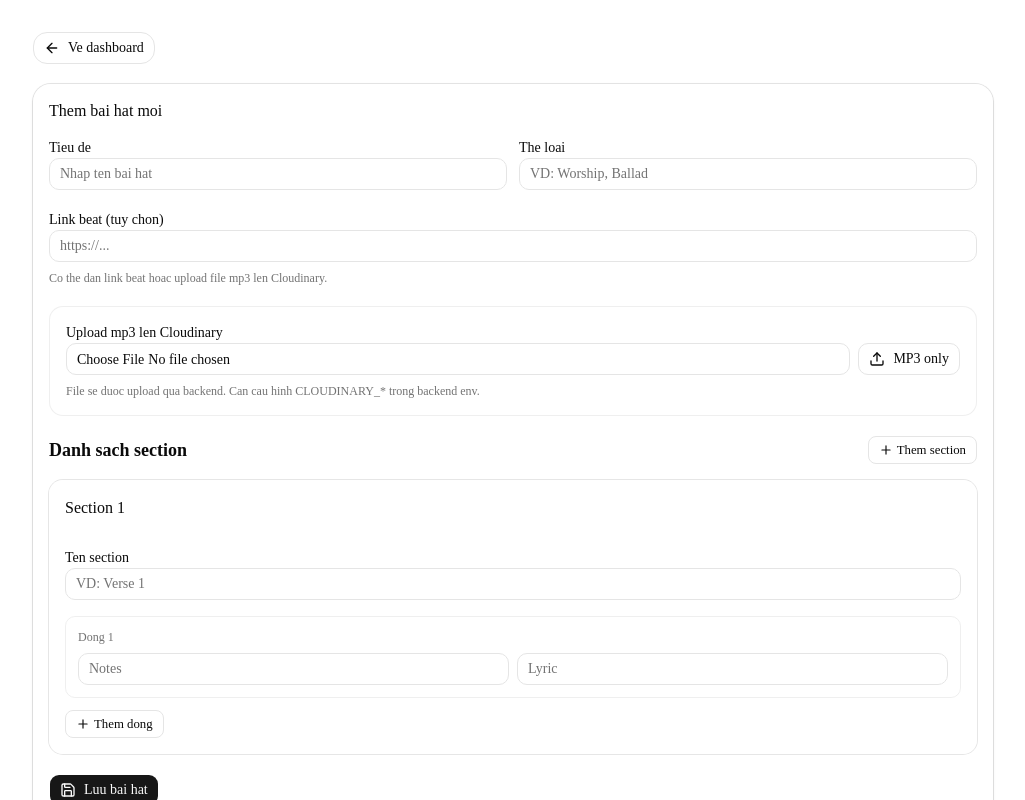
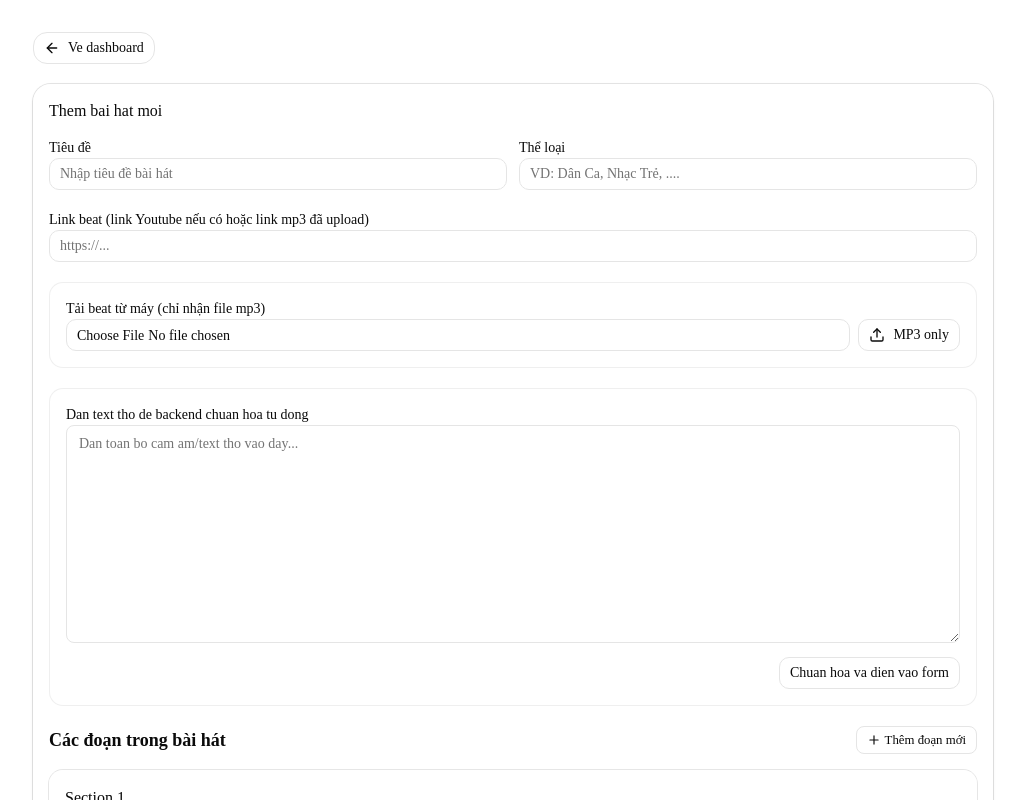
Before and after one commit to ivakavych-kartoshka/sheet-music-app-client, a Next.js app: page /dashboard/new in a window 1280 px wide. Shown: the top 800 px of the page, without its empty margins (127-1152 px from the left). Built offline with nearby package versions, Linux system fonts and the light colour scheme.

Commit message:
Add normalize lyrics and notes

```diff
--- a/app/dashboard/components/song-form.tsx
+++ b/app/dashboard/components/song-form.tsx
@@ -7,6 +7,7 @@ import {
 	getSongById,
 	type CreateSongInput,
 	type CreateSongSectionInput,
+	normalizeSong,
 	updateSong,
 	uploadAudioFile,
 } from "@/app/lib/api";
@@ -43,11 +44,13 @@ export function SongForm({ mode, songId, onSaved }: SongFormProps) {
 	const [title, setTitle] = useState("");
 	const [category, setCategory] = useState("");
 	const [audioUrl, setAudioUrl] = useState("");
+	const [rawInput, setRawInput] = useState("");
 	const [sections, setSections] = useState<SongSectionForm[]>([
 		createEmptySection(),
 	]);
 	const [loadingSong, setLoadingSong] = useState(isEditMode);
 	const [uploadingAudio, setUploadingAudio] = useState(false);
+	const [normalizing, setNormalizing] = useState(false);
 	const [submitting, setSubmitting] = useState(false);
 	const [message, setMessage] = useState<string | null>(null);
 	const [error, setError] = useState<string | null>(null);
@@ -56,12 +59,32 @@ export function SongForm({ mode, songId, onSaved }: SongFormProps) {
 		setTitle("");
 		setCategory("");
 		setAudioUrl("");
+		setRawInput("");
 		setSections([createEmptySection()]);
+	};
+
+	const applyNormalizedPayload = (payload: CreateSongInput) => {
+		setTitle(payload.title?.trim() || "");
+		setCategory(payload.category?.trim() || "");
+		setAudioUrl(payload.audioUrl?.trim() || "");
+		setSections(
+			payload.sections && payload.sections.length > 0
+				? payload.sections.map((section) => ({
+						title: section.title?.trim() || "",
+						lines:
+							section.lines && section.lines.length > 0
+								? section.lines.map((line) => ({
+										lyric: line.lyric || " ",
+										notes: line.notes || " ",
+									}))
+								: [createEmptyLine()],
+				  }))
+				: [createEmptySection()],
+		);
 	};
 
 	useEffect(() => {
 		if (!isEditMode || !songId) {
-      setLoadingSong(false);
 			return;
 		}
 
@@ -105,7 +128,6 @@ export function SongForm({ mode, songId, onSaved }: SongFormProps) {
 			}
 		};
 
-    // eslint-disable-next-line react-hooks/set-state-in-effect
 		void fetchSong();
 
 		return () => {
@@ -216,16 +238,63 @@ export function SongForm({ mode, songId, onSaved }: SongFormProps) {
 		);
 	};
 
+	const handleNormalizeFromRawText = async () => {
+		if (isEditMode) {
+			return;
+		}
+
+		const rawText = rawInput.trim();
+		if (!rawText) {
+			setError("Vui long dan text tho truoc khi chuan hoa.");
+			return;
+		}
+
+		try {
+			setError(null);
+			setMessage(null);
+			setNormalizing(true);
+
+			const normalized = await normalizeSong({
+				rawText,
+				title: title.trim() || undefined,
+				category: category.trim() || undefined,
+				audioUrl: audioUrl.trim() || undefined,
+			});
+
+			if (!normalized.payload) {
+				setError("Khong nhan duoc du lieu chuan hoa tu backend.");
+				return;
+			}
+
+			applyNormalizedPayload(normalized.payload);
+			setMessage(
+				`Da chuan hoa ${normalized.meta?.sectionsCount ?? normalized.payload.sections.length} section tu text tho.`,
+			);
+		} catch {
+			setError("Chuan hoa that bai. Kiem tra format text hoac backend va thu lai.");
+		} finally {
+			setNormalizing(false);
+		}
+	};
+
 	const buildPayload = (): CreateSongInput | null => {
 		const normalizedSections: CreateSongSectionInput[] = sections
 			.map((section) => ({
 				title: section.title.trim(),
-        lines: section.lines
-          .map((line) => ({
-            lyric: line.lyric.trim(),
-            notes: line.notes.trim(),
-          }))
-          .filter((line) => line.lyric && line.notes),
+				lines: section.lines.reduce<CreateSongSectionInput["lines"]>((acc, line) => {
+					const lyric = line.lyric.trim();
+					const notes = line.notes.trim();
+
+					if (!lyric && !notes) {
+						return acc;
+					}
+
+					acc.push({
+						lyric: lyric || " ",
+						notes: notes || " ",
+					});
+					return acc;
+				}, []),
 			}))
 			.filter((section) => section.title && section.lines.length > 0);
 
@@ -298,31 +367,31 @@ export function SongForm({ mode, songId, onSaved }: SongFormProps) {
 					<div className="grid gap-3 sm:grid-cols-2">
 						<div className="space-y-2">
 							<label className="text-sm font-medium" htmlFor="title">
-                Tieu de
+								Tiêu đề
 							</label>
 							<Input
 								id="title"
 								value={title}
 								onChange={(event) => setTitle(event.target.value)}
-                placeholder="Nhap ten bai hat"
+								placeholder="Nhập tiêu đề bài hát"
 							/>
 						</div>
 						<div className="space-y-2">
 							<label className="text-sm font-medium" htmlFor="category">
-                The loai
+								Thể loại
 							</label>
 							<Input
 								id="category"
 								value={category}
 								onChange={(event) => setCategory(event.target.value)}
-                placeholder="VD: Worship, Ballad"
+								placeholder="VD: Dân Ca, Nhạc Trẻ, ...."
 							/>
 						</div>
 					</div>
 
 					<div className="space-y-2">
 						<label className="text-sm font-medium" htmlFor="audio-url">
-              Link beat (tuy chon)
+							Link beat (link Youtube nếu có hoặc link mp3 đã upload)
 						</label>
 						<Input
 							id="audio-url"
@@ -330,14 +399,11 @@ export function SongForm({ mode, songId, onSaved }: SongFormProps) {
 							onChange={(event) => setAudioUrl(event.target.value)}
 							placeholder="https://..."
 						/>
-            <p className="text-xs text-muted-foreground">
-              Co the dan link beat hoac upload file mp3 len Cloudinary.
-            </p>
 					</div>
 
 					<div className="space-y-2 rounded-xl border border-border/60 bg-background/60 p-4">
 						<label className="text-sm font-medium" htmlFor="audio-file">
-              Upload mp3 len Cloudinary
+							Tải beat từ máy (chỉ nhận file mp3)
 						</label>
 						<div className="flex flex-col gap-2 sm:flex-row sm:items-center">
 							<Input
@@ -356,7 +422,7 @@ export function SongForm({ mode, songId, onSaved }: SongFormProps) {
 								{uploadingAudio ? (
 									<>
 										<Loader2 className="h-4 w-4 animate-spin" />
-                    Dang upload...
+										Đang tải...
 									</>
 								) : (
 									<>
@@ -366,17 +432,47 @@ export function SongForm({ mode, songId, onSaved }: SongFormProps) {
 								)}
 							</Button>
 						</div>
-            <p className="text-xs text-muted-foreground">
-              File se duoc upload qua backend. Can cau hinh CLOUDINARY_* trong backend env.
-            </p>
 					</div>
+
+					{!isEditMode && (
+						<div className="space-y-2 rounded-xl border border-border/60 bg-background/60 p-4">
+							<label className="text-sm font-medium" htmlFor="raw-input">
+								Dan text tho de backend chuan hoa tu dong
+							</label>
+							<textarea
+								id="raw-input"
+								value={rawInput}
+								onChange={(event) => setRawInput(event.target.value)}
+								rows={10}
+								placeholder="Dan toan bo cam am/text tho vao day..."
+								className="w-full rounded-md border border-input bg-background px-3 py-2 text-sm outline-none ring-offset-background transition-colors placeholder:text-muted-foreground focus-visible:ring-2 focus-visible:ring-ring"
+							/>
+							<div className="flex justify-end">
+								<Button
+									type="button"
+									variant="outline"
+									onClick={handleNormalizeFromRawText}
+									disabled={normalizing || submitting}
+								>
+									{normalizing ? (
+										<>
+											<Loader2 className="h-4 w-4 animate-spin" />
+											Dang chuan hoa...
+										</>
+									) : (
+										"Chuan hoa va dien vao form"
+									)}
+								</Button>
+							</div>
+						</div>
+					)}
 
 					<div className="space-y-4">
 						<div className="flex items-center justify-between">
-              <h2 className="text-base font-semibold sm:text-lg">Danh sach section</h2>
+							<h2 className="text-base font-semibold sm:text-lg">Các đoạn trong bài hát</h2>
 							<Button type="button" variant="outline" size="sm" onClick={addSection}>
 								<Plus className="h-4 w-4" />
-                Them section
+								Thêm đoạn mới
 							</Button>
 						</div>
 
--- a/app/lib/api.ts
+++ b/app/lib/api.ts
@@ -64,6 +64,21 @@ export type CreateSongInput = {
   images?: string[];
 };
 
+export type NormalizeSongInput = {
+  rawText: string;
+  title?: string;
+  category?: string;
+  audioUrl?: string;
+};
+
+export type NormalizeSongResponse = {
+  payload: CreateSongInput;
+  meta?: {
+    sectionsCount?: number;
+    linesCount?: number;
+  };
+};
+
 export const getSongs = async (params?: GetSongsParams) => {
   const res = await API.get<GetSongsResponse>("/songs", { params });
   return res.data;
@@ -95,6 +110,11 @@ export const createSong = async (payload: CreateSongInput) => {
   return res.data;
 };
 
+export const normalizeSong = async (payload: NormalizeSongInput) => {
+  const res = await API.post<NormalizeSongResponse>("/songs/normalize", payload);
+  return res.data;
+};
+
 export const updateSong = async (id: string, payload: CreateSongInput) => {
   const res = await API.put(`/songs/${id}`, payload);
   return res.data;
--- a/app/songs/[id]/page.tsx
+++ b/app/songs/[id]/page.tsx
@@ -157,10 +157,6 @@ export default async function SongDetail({ params }: Props) {
                   variant="secondary"
                   className="gap-2 rounded-xl"
                 >
-                  <a href={beatUrl} target="_blank">
-                    Xem beat
-                    <ExternalLink className="h-4 w-4" />
-                  </a>
                 </Button>
               </div>
             </CardHeader>
```
Lines whose indentation alone changed are shown as unchanged.
